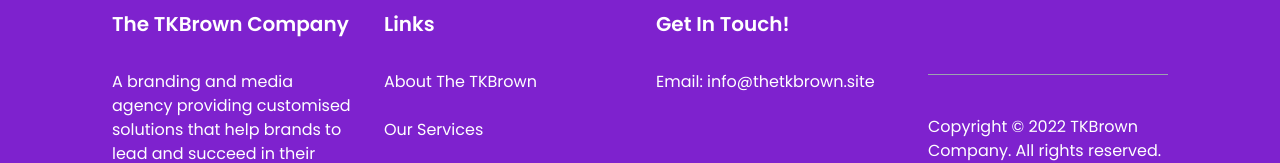
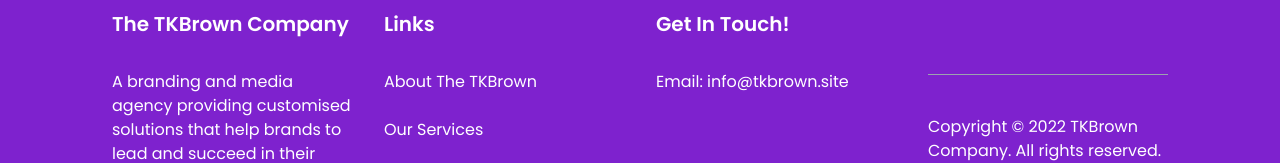
Before and after one commit to Dayropo/tkbrown, a Next.js app: page / in a window 1280 px wide. Shown: the part 2682-2845 px from the top of the page. Built offline with nearby package versions, Linux system fonts and the light colour scheme; a web font is replaced by a local one.

Commit message:
changed email address on footer

```diff
--- a/components/Footer.js
+++ b/components/Footer.js
@@ -36,7 +36,7 @@
         <p className="lg:text-xl text-lg font-semibold">Get In Touch!</p>
         <div className="mt-8 flex flex-col space-y-6 lg:text-base text-sm">
           <p>
-            Email: <a href="mailto:info@thetkbrown.site">info@thetkbrown.site</a>
+            Email: <a href="mailto:info@tkbrown.site">info@tkbrown.site</a>
           </p>
           {/* <p>
             Telephone: <a href="tel:8177770303">817-777-0303</a>,<br />
```
